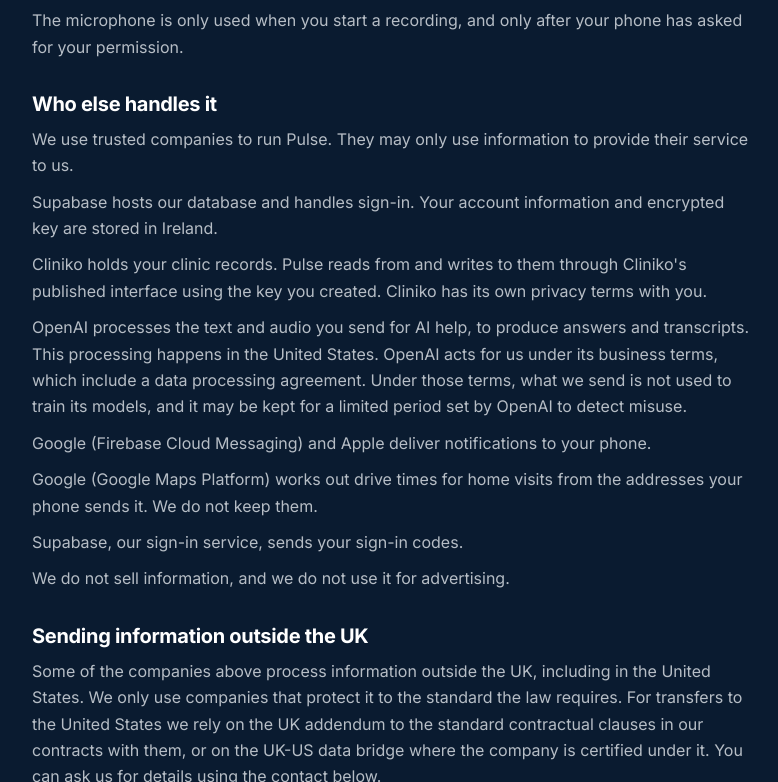
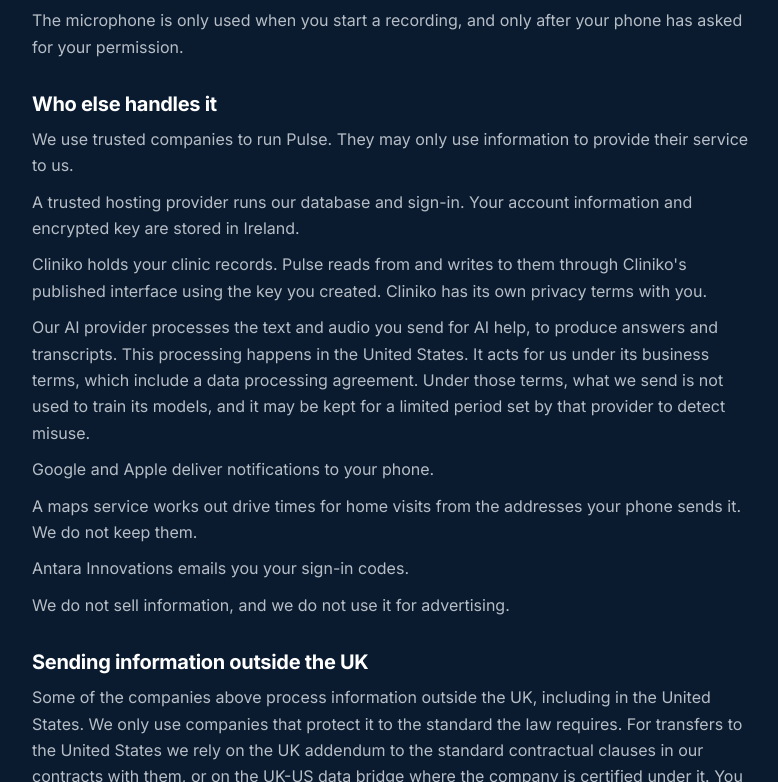
Before and after one commit to imfrnzy/antara-innovations, a plain HTML site: page pulse/privacy/index.html in a window 1280 px wide. Shown: the part 2551-3333 px from the top of the page, without its empty margins (248-1026 px from the left). Drawn offline with nearby package versions, Linux system fonts and the light colour scheme; a web font is replaced by a local one.

Commit message:
Update index.html

```diff
--- a/pulse/privacy/index.html
+++ b/pulse/privacy/index.html
@@ -63,7 +63,7 @@
 <p>AI help: when you ask for a summary or a draft, the information needed for that task is sent to our AI provider. Patient names are replaced with labels such as "Patient A" for the day brief. Drafts are shown to you to check and change. Nothing the AI writes is saved to Cliniko until you confirm, and notes are always saved as drafts.</p>
 <p>Voice recording: if you use the session recorder, your phone microphone audio is sent to our AI provider to be turned into text. We do not record or keep your audio. The text is held only while you review it, and is saved to Cliniko only if you choose to. You must tell the patient and have their agreement before you record.</p>
 <p>An activity log: a record of what was done and when (for example, an appointment was cancelled). It does not contain names, notes or the content of records.</p>
-<p>Home visits and drive times: only if a patient has an address in Cliniko and the visit is a home visit. Your phone reads the address from Cliniko and sends it, with your clinic address, to Google Maps Platform to work out the drive time. We do not keep the addresses. We save only the number of minutes against the appointment number, and delete it after 30 days. If the lookup is not available, Pulse uses your own travel allowance.</p>
+<p>Home visits and drive times: only if a patient has an address in Cliniko and the visit is a home visit. Your phone reads the address from Cliniko and sends it, with your clinic address, to a maps service to work out the drive time. We do not keep the addresses. We save only the number of minutes against the appointment number, and delete it after 30 days. If the lookup is not available, Pulse uses your own travel allowance.</p>
 <p>Where you see patients: for each appointment you mark as a home visit or at the clinic, we keep the appointment number and your answer. For patients you usually see at home or at the clinic we keep the patient number, never the name. We also keep your usual week (which days you are at the clinic or out on visits).</p>
 <p>Your own diary: events you add in Pulse (a title, the times and a reminder) are stored in your account. Appointments you choose to hold in Pulse before putting them in Cliniko are stored with the patient name, type, time and any notes you type, until you put them in Cliniko or remove them. This is the one case where Pulse holds a patient name.</p>
 <p>What Pulse learns about you: how you like your notes written, people you often write to, and people in your own life you mention (for example a child you collect from school). You can see, change or delete all of it in More, and "Forget everything" removes it.</p>
@@ -80,12 +80,12 @@
 <p>The microphone is only used when you start a recording, and only after your phone has asked for your permission.</p>
 <h2>Who else handles it</h2>
 <p>We use trusted companies to run Pulse. They may only use information to provide their service to us.</p>
-<p>Supabase hosts our database and handles sign-in. Your account information and encrypted key are stored in Ireland.</p>
+<p>A trusted hosting provider runs our database and sign-in. Your account information and encrypted key are stored in Ireland.</p>
 <p>Cliniko holds your clinic records. Pulse reads from and writes to them through Cliniko's published interface using the key you created. Cliniko has its own privacy terms with you.</p>
-<p>OpenAI processes the text and audio you send for AI help, to produce answers and transcripts. This processing happens in the United States. OpenAI acts for us under its business terms, which include a data processing agreement. Under those terms, what we send is not used to train its models, and it may be kept for a limited period set by OpenAI to detect misuse.</p>
-<p>Google (Firebase Cloud Messaging) and Apple deliver notifications to your phone.</p>
-<p>Google (Google Maps Platform) works out drive times for home visits from the addresses your phone sends it. We do not keep them.</p>
-<p>Supabase, our sign-in service, sends your sign-in codes.</p>
+<p>Our AI provider processes the text and audio you send for AI help, to produce answers and transcripts. This processing happens in the United States. It acts for us under its business terms, which include a data processing agreement. Under those terms, what we send is not used to train its models, and it may be kept for a limited period set by that provider to detect misuse.</p>
+<p>Google and Apple deliver notifications to your phone.</p>
+<p>A maps service works out drive times for home visits from the addresses your phone sends it. We do not keep them.</p>
+<p>Antara Innovations emails you your sign-in codes.</p>
 <p>We do not sell information, and we do not use it for advertising.</p>
 <h2>Sending information outside the UK</h2>
 <p>Some of the companies above process information outside the UK, including in the United States. We only use companies that protect it to the standard the law requires. For transfers to the United States we rely on the UK addendum to the standard contractual clauses in our contracts with them, or on the UK-US data bridge where the company is certified under it. You can ask us for details using the contact below.</p>
```
